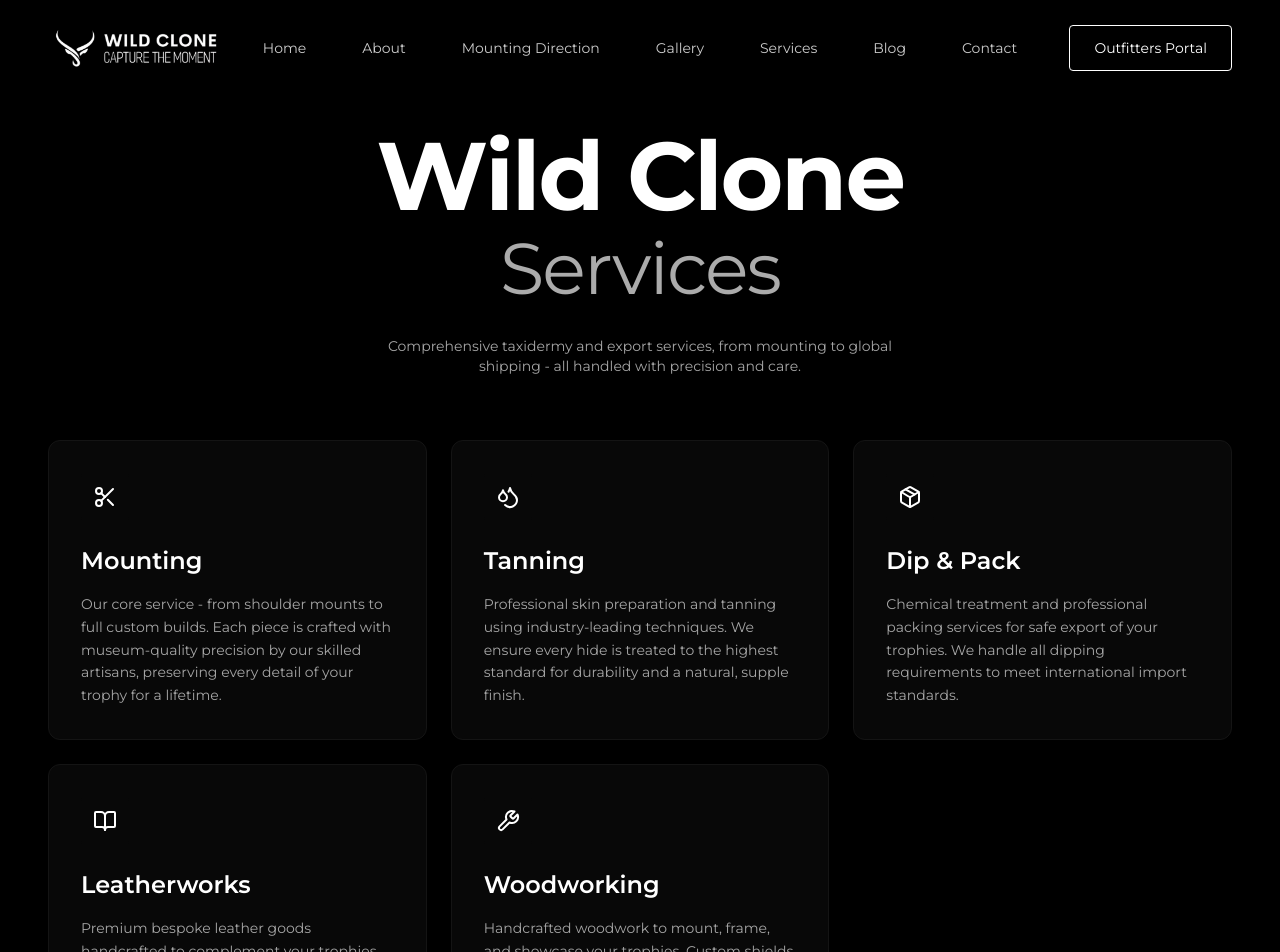
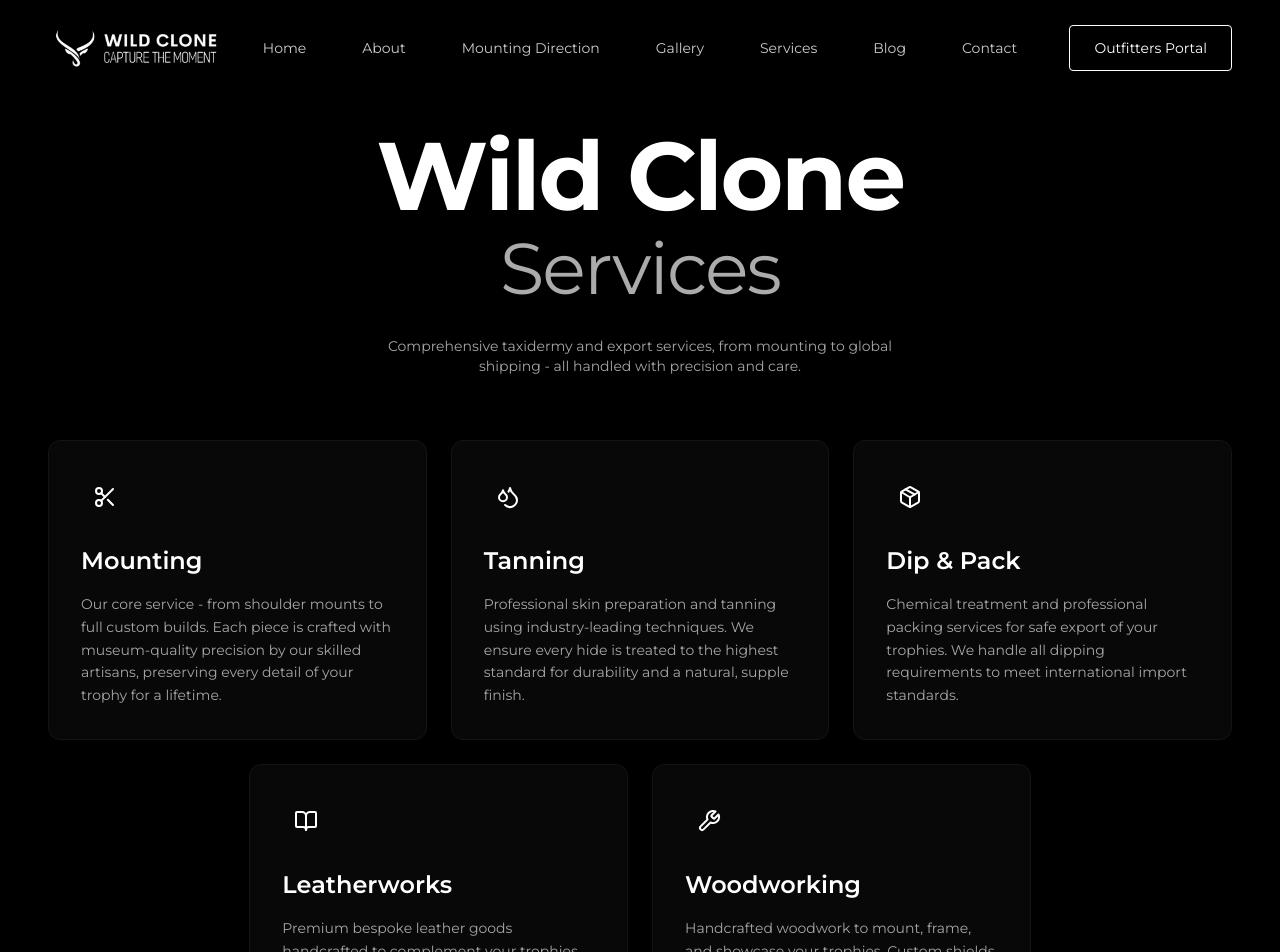
Before and after one commit to Dan-streamlinesolutions/wildclone-taxidermy, a React (Vite) app: page /services in a window 1280 px wide. Shown: the top 952 px of the page. Built offline with nearby package versions, Linux system fonts and the light colour scheme; the HTML template or start-up script is replaced by a standard one; a web font is replaced by a local one.

Commit message:
Center last two service blocks on Services page

```diff
--- a/src/pages/Services.tsx
+++ b/src/pages/Services.tsx
@@ -75,9 +75,14 @@
       {/* Services Grid */}
       <section className="pb-24 lg:pb-32 bg-background">
         <div className="container mx-auto px-6 lg:px-12">
-          <div className="grid grid-cols-1 md:grid-cols-2 lg:grid-cols-3 gap-6">
+          <div className="flex flex-wrap justify-center gap-6">
             {services.map((svc, i) => (
-              <AnimatedSection key={svc.title} delay={i * 0.1} scale>
+              <AnimatedSection
+                key={svc.title}
+                delay={i * 0.1}
+                scale
+                className="w-full md:w-[calc(50%-0.75rem)] lg:w-[calc(33.333333%-1rem)]"
+              >
                 {svc.external ? (
                   <a
                     href={svc.href}
```
